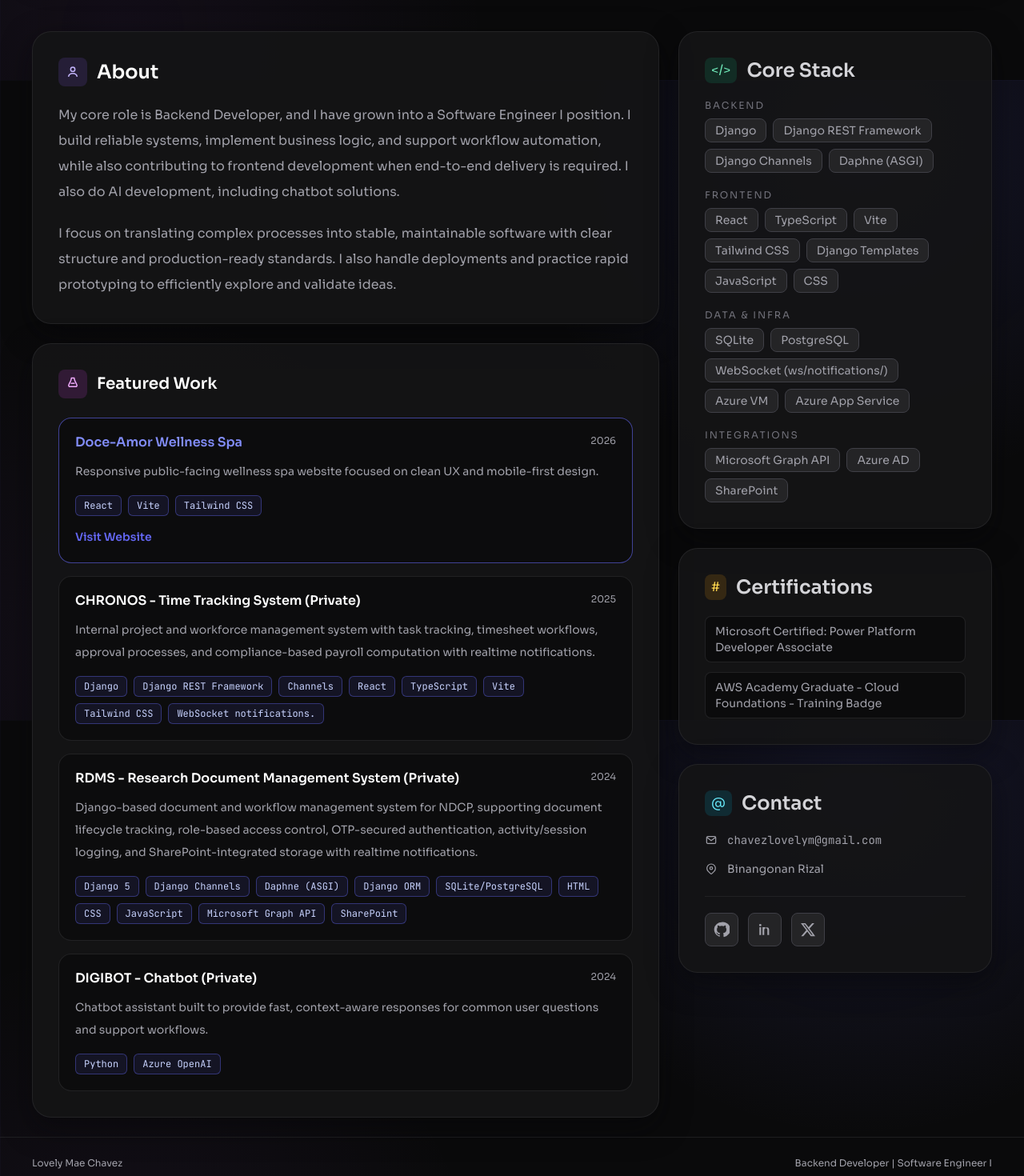
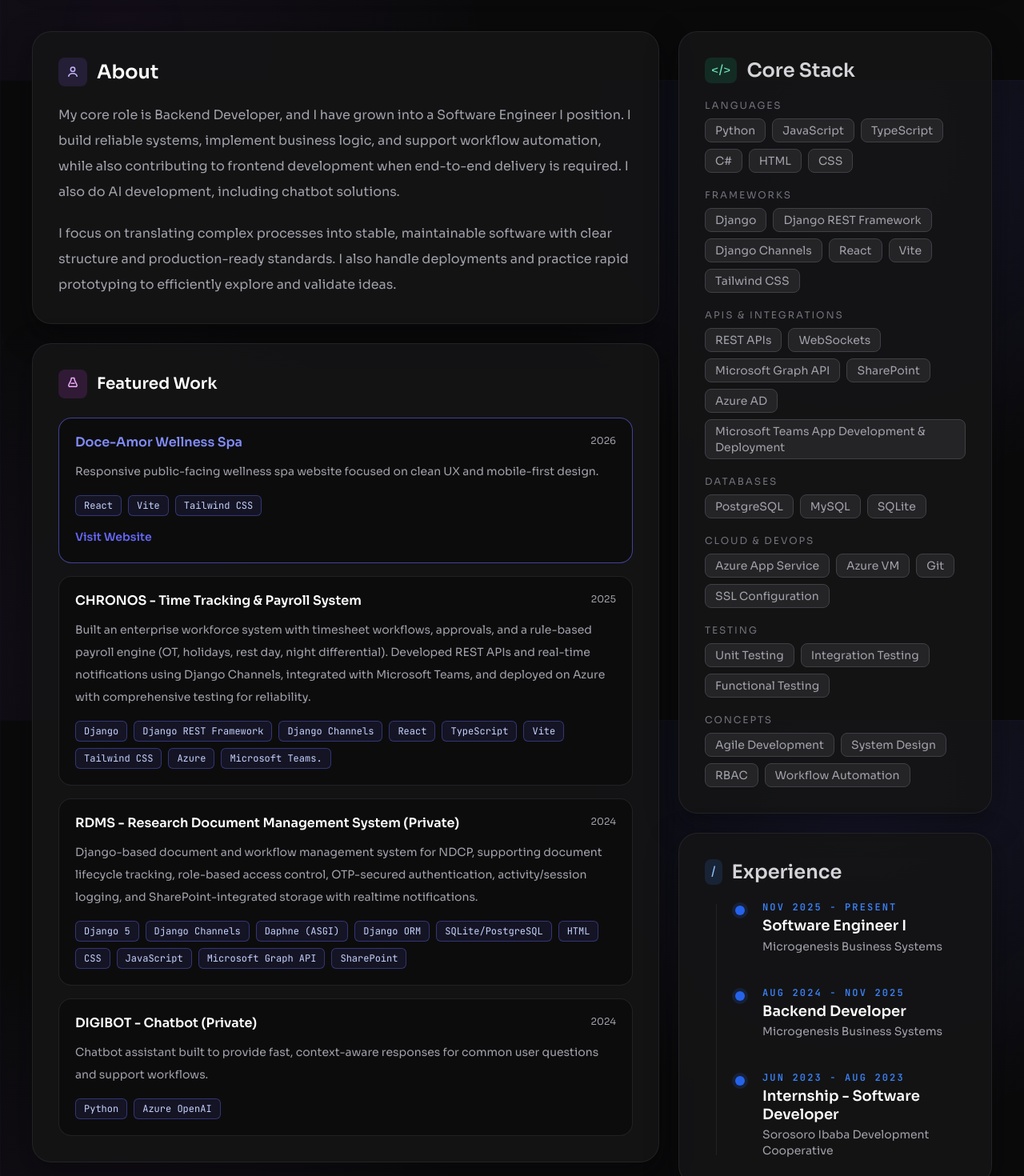
Before and after one commit to MsLovely-dev/lovely-chavez-portfolio, a React (Vite) app: page / in a window 1280 px wide. Shown: the part 700-2170 px from the top of the page at 80% size. Built offline with nearby package versions, Linux system fonts and the light colour scheme.

Commit message:
C 20260420 new updated

```diff
--- a/src/App.jsx
+++ b/src/App.jsx
@@ -3,12 +3,54 @@
 
 const sectionClassName = 'mx-auto w-full max-w-7xl px-4 sm:px-6 lg:px-10'
 
-const coreStack = {
-  backend: ['Django', 'Django REST Framework', 'Django Channels', 'Daphne (ASGI)'],
-  frontend: ['React', 'TypeScript', 'Vite', 'Tailwind CSS', 'Django Templates', 'JavaScript', 'CSS'],
-  dataInfra: ['SQLite', 'PostgreSQL', 'WebSocket (ws/notifications/)', 'Azure VM', 'Azure App Service'],
-  integrations: ['Microsoft Graph API', 'Azure AD', 'SharePoint'],
-}
+const coreStackSections = [
+  {
+    label: 'Languages',
+    items: ['Python', 'JavaScript', 'TypeScript', 'C#', 'HTML', 'CSS'],
+  },
+  {
+    label: 'Frameworks',
+    items: ['Django', 'Django REST Framework', 'Django Channels', 'React', 'Vite', 'Tailwind CSS'],
+  },
+  {
+    label: 'APIs & Integrations',
+    items: ['REST APIs', 'WebSockets', 'Microsoft Graph API', 'SharePoint', 'Azure AD', 'Microsoft Teams App Development & Deployment'],
+  },
+  {
+    label: 'Databases',
+    items: ['PostgreSQL', 'MySQL', 'SQLite'],
+  },
+  {
+    label: 'Cloud & DevOps',
+    items: ['Azure App Service', 'Azure VM', 'Git', 'SSL Configuration'],
+  },
+  {
+    label: 'Testing',
+    items: ['Unit Testing', 'Integration Testing', 'Functional Testing'],
+  },
+  {
+    label: 'Concepts',
+    items: ['Agile Development', 'System Design', 'RBAC', 'Workflow Automation'],
+  },
+]
+
+const experience = [
+  {
+    period: 'NOV 2025 - PRESENT',
+    role: 'Software Engineer I',
+    company: 'Microgenesis Business Systems',
+  },
+  {
+    period: 'AUG 2024 - NOV 2025',
+    role: 'Backend Developer',
+    company: 'Microgenesis Business Systems',
+  },
+  {
+    period: 'JUN 2023 - AUG 2023',
+    role: 'Internship - Software Developer',
+    company: 'Sorosoro Ibaba Development Cooperative',
+  },
+]
 
 function App() {
   const [theme, setTheme] = useState('dark')
@@ -57,6 +99,7 @@
           <div className="flex items-center gap-4 sm:gap-5">
             <nav aria-label="Primary" className="hidden gap-6 text-sm text-muted sm:flex">
               <a href="#profile" className="hover:text-white">Profile</a>
+              <a href="#experience" className="hover:text-white">Experience</a>
               <a href="#work" className="hover:text-white">Work</a>
               <a href="#certifications" className="hover:text-white">Certifications</a>
               <a href="#contact" className="hover:text-white">Contact</a>
@@ -88,7 +131,7 @@
           <div className="card-hover rounded-3xl border border-border/80 bg-card/85 p-8 shadow-panel sm:p-10">
             <div>
               <p className="font-mono text-sm text-muted">
-                Backend Developer to Software Engineer I
+                Full-Stack Developer
               </p>
               <h1 className="mt-5 max-w-3xl font-display text-4xl font-extrabold leading-tight text-white sm:text-6xl">
                 Lovely Mae{' '}
@@ -225,45 +268,51 @@
                   <h2 className="font-display text-2xl font-semibold text-zinc-300">Core Stack</h2>
                 </div>
                 <div className="space-y-5">
-                  <div>
-                    <p className="mb-2 text-xs uppercase tracking-[0.16em] text-zinc-500">Backend</p>
+                  {coreStackSections.map((section) => (
+                    <div key={section.label}>
+                      <p className="mb-2 text-xs uppercase tracking-[0.16em] text-zinc-500">{section.label}</p>
                       <div className="flex flex-wrap gap-2">
-                      {coreStack.backend.map((item) => (
+                        {section.items.map((item) => (
                           <span key={item} className="stack-chip rounded-lg border border-zinc-700 bg-zinc-800/85 px-3 py-1 text-sm text-zinc-400">
                             {item}
                           </span>
                         ))}
                       </div>
                     </div>
-                  <div>
-                    <p className="mb-2 text-xs uppercase tracking-[0.16em] text-zinc-500">Frontend</p>
-                    <div className="flex flex-wrap gap-2">
-                      {coreStack.frontend.map((item) => (
-                        <span key={item} className="stack-chip rounded-lg border border-zinc-700 bg-zinc-800/85 px-3 py-1 text-sm text-zinc-400">
-                          {item}
-                        </span>
                   ))}
                 </div>
+              </article>
+
+              <article id="experience" className="card-hover rounded-3xl border border-border/80 bg-card/90 p-8 shadow-panel">
+                <div className="mb-5 flex items-center gap-3">
+                  <span className="rounded-lg bg-blue-500/15 px-2 py-1 text-blue-300">/</span>
+                  <h2 className="font-display text-2xl font-semibold text-zinc-300">Experience</h2>
                 </div>
-                  <div>
-                    <p className="mb-2 text-xs uppercase tracking-[0.16em] text-zinc-500">Data & Infra</p>
-                    <div className="flex flex-wrap gap-2">
-                      {coreStack.dataInfra.map((item) => (
-                        <span key={item} className="stack-chip rounded-lg border border-zinc-700 bg-zinc-800/85 px-3 py-1 text-sm text-zinc-400">
-                          {item}
-                        </span>
+
+                <div className="relative mt-2 pl-6 sm:pl-8">
+                  <div
+                    className="absolute left-[0.7rem] top-1 bottom-1 w-px bg-border/80 sm:left-[0.9rem]"
+                    aria-hidden="true"
+                  />
+
+                  <div className="space-y-8 sm:space-y-10">
+                    {experience.map((item) => (
+                      <article key={`${item.role}-${item.period}`} className="relative pl-8 sm:pl-10">
+                        <span
+                          className="absolute left-[0.2rem] top-1.5 h-3 w-3 rounded-full bg-blue-600 shadow-[0_0_0_4px_rgba(37,99,235,0.16)] sm:left-[0.4rem]"
+                          aria-hidden="true"
+                        />
+                        <p className="font-mono text-xs font-bold uppercase tracking-[0.18em] text-blue-500">
+                          {item.period}
+                        </p>
+                        <h3 className="mt-1 text-lg font-semibold leading-tight text-text sm:text-l">
+                          {item.role}
+                        </h3>
+                        <p className="mt-1 text-lg leading-7 text-muted sm:text-sm">
+                          {item.company}
+                        </p>
+                      </article>
                     ))}
-                    </div>
-                  </div>
-                  <div>
-                    <p className="mb-2 text-xs uppercase tracking-[0.16em] text-zinc-500">Integrations</p>
-                    <div className="flex flex-wrap gap-2">
-                      {coreStack.integrations.map((item) => (
-                        <span key={item} className="stack-chip rounded-lg border border-zinc-700 bg-zinc-800/85 px-3 py-1 text-sm text-zinc-400">
-                          {item}
-                        </span>
-                      ))}
-                    </div>
                   </div>
                 </div>
               </article>
--- a/src/data/portfolioData.js
+++ b/src/data/portfolioData.js
@@ -1,10 +1,16 @@
 export const projects = [
   {
-    title: 'CHRONOS - Time Tracking System (Private)',
+    title: 'CHRONOS - Time Tracking & Payroll System',
     year: 2025,
     points: [
-      'Internal project and workforce management system with task tracking, timesheet workflows, approval processes, and compliance-based payroll computation with realtime notifications.',
-      'Stack: Django, Django REST Framework, Channels, React, TypeScript, Vite, Tailwind CSS, WebSocket notifications.',
+      'Built an enterprise workforce system with timesheet workflows, approvals, and a rule-based payroll engine (OT, holidays, rest day, night differential). Developed REST APIs and real-time notifications using Django Channels, integrated with Microsoft Teams, and deployed on Azure with comprehensive testing for reliability.',
+      'Rule-based payroll logic including overtime, holidays, rest day, and night differential calculations.',
+      'Real-time notifications using WebSockets (Django Channels).',
+      'REST APIs for workflow and payroll modules.',
+      'Microsoft Teams integration through a custom Teams application for internal workforce access.',
+      'Backend deployment and maintenance on Azure (App Service, VM, SSL configuration).',
+      'Unit, integration, and functional testing to ensure reliability.',
+      'Stack: Django, Django REST Framework, Django Channels, React, TypeScript, Vite, Tailwind CSS, Azure, Microsoft Teams.',
     ],
   },
   {
```
Lines whose indentation alone changed are shown as unchanged.
